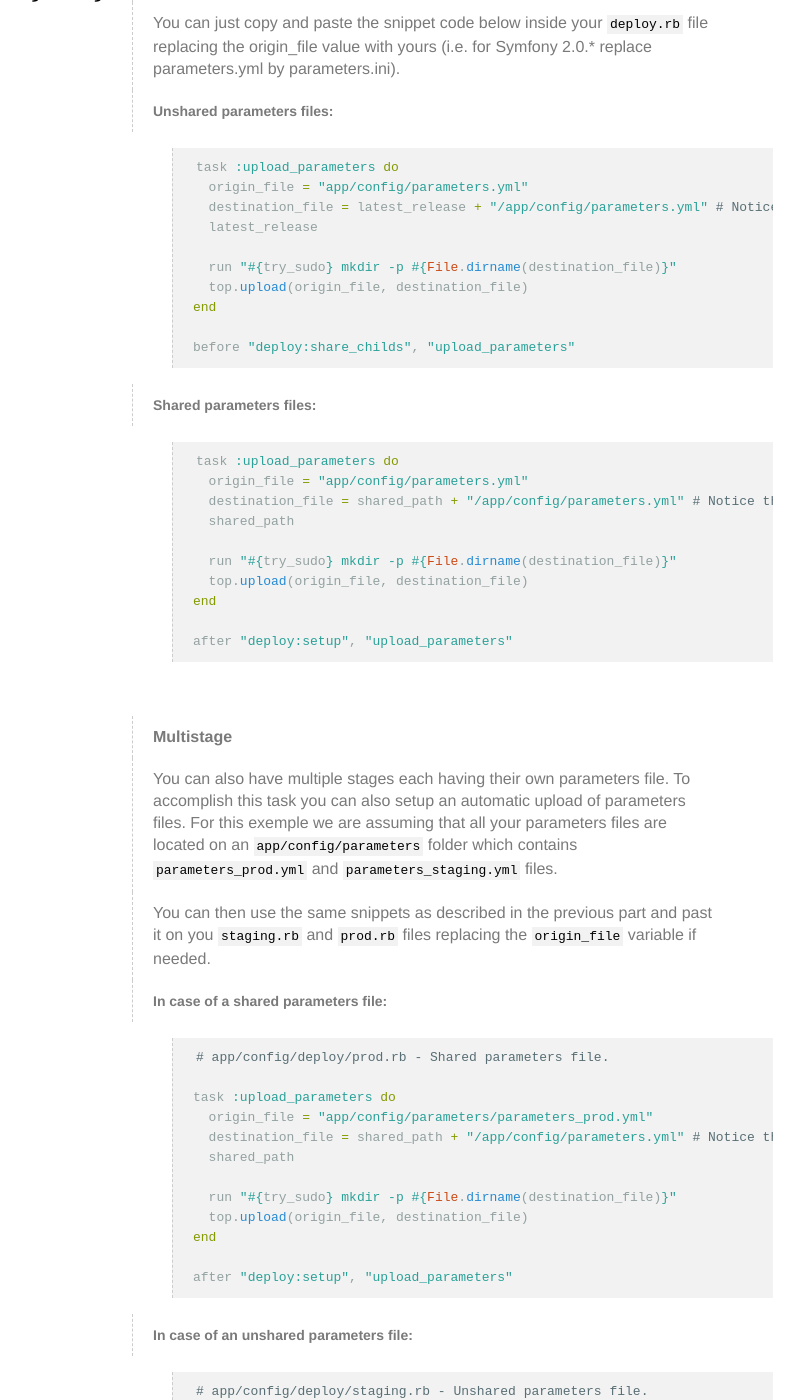
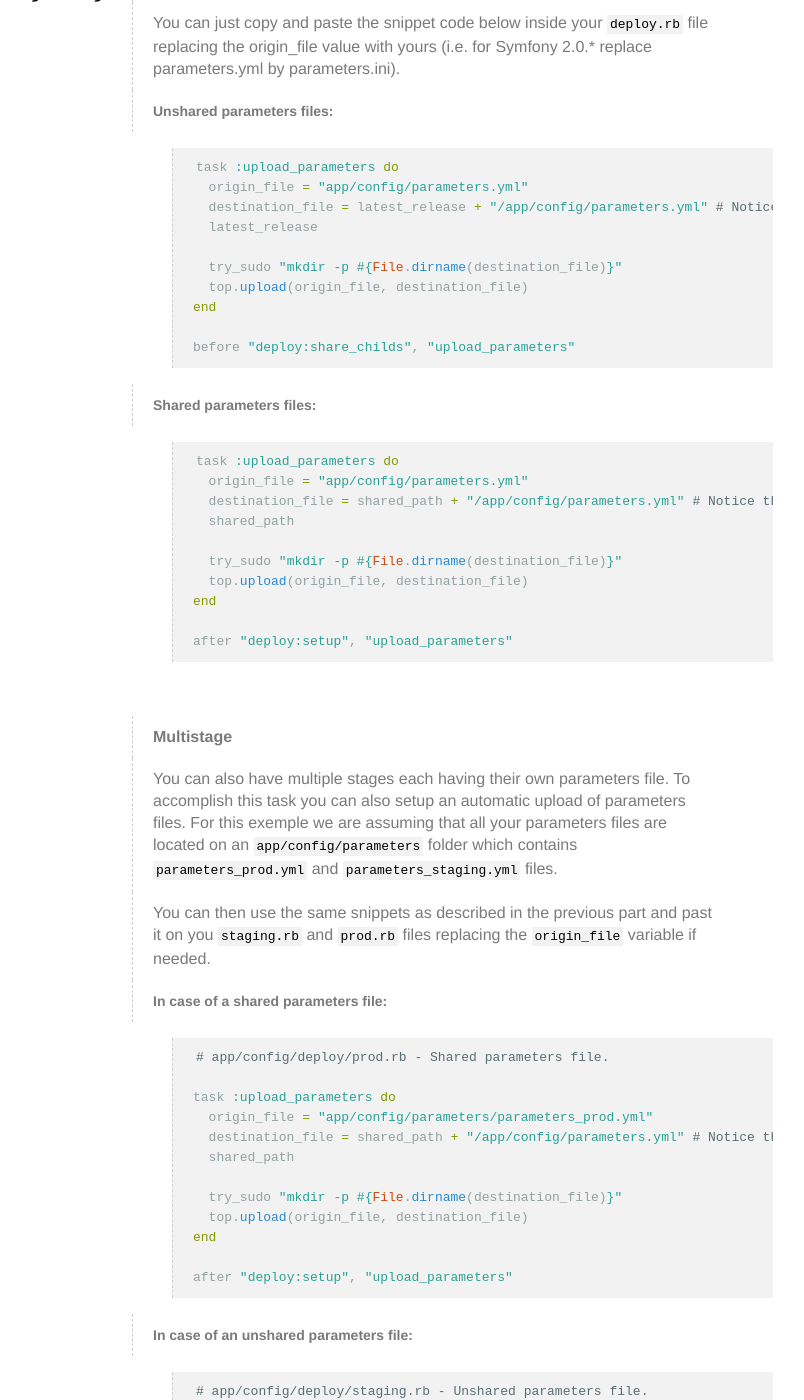
Before and after one commit to everzet/capifony, a Jekyll site: the page built from cookbook/upload-parameters-file.markdown, in a window 1280 px wide and 1400 px high, scrolled down 403 px. Shown: the whole window, without its empty margins (188-992 px from the left). Built offline with Jekyll 4.4.1, drawn with Linux system fonts in a browser that asks for light colours; nearby versions of some CDN libraries; some of the changed text lies outside the part shown.

Commit message:
Fix try_sudo command

```diff
--- a/cookbook/upload-parameters-file.markdown
+++ b/cookbook/upload-parameters-file.markdown
@@ -27,7 +27,7 @@ task :upload_parameters do
   destination_file = latest_release + "/app/config/parameters.yml" # Notice the
   latest_release
 
-  run "#{try_sudo} mkdir -p #{File.dirname(destination_file)}"
+  try_sudo "mkdir -p #{File.dirname(destination_file)}"
   top.upload(origin_file, destination_file)
 end
 
@@ -43,7 +43,7 @@ task :upload_parameters do
   destination_file = shared_path + "/app/config/parameters.yml" # Notice the
   shared_path
 
-  run "#{try_sudo} mkdir -p #{File.dirname(destination_file)}"
+  try_sudo "mkdir -p #{File.dirname(destination_file)}"
   top.upload(origin_file, destination_file)
 end
 
@@ -74,7 +74,7 @@ task :upload_parameters do
   destination_file = shared_path + "/app/config/parameters.yml" # Notice the
   shared_path
 
-  run "#{try_sudo} mkdir -p #{File.dirname(destination_file)}"
+  try_sudo "mkdir -p #{File.dirname(destination_file)}"
   top.upload(origin_file, destination_file)
 end
 
@@ -92,7 +92,7 @@ task :upload_parameters do
   destination_file = latest_release + "/app/config/parameters.yml" # Notice the
   latest_release.
 
-  run "#{try_sudo} mkdir -p #{File.dirname(destination_file)}"
+  try_sudo "mkdir -p #{File.dirname(destination_file)}"
   top.upload(origin_file, destination_file)
 end
 
@@ -125,7 +125,7 @@ task :upload_parameters do
     else
       destination_file = latest_release + "/" + relative_path
     end
-    run "#{try_sudo} mkdir -p #{File.dirname(destination_file)}"
+    try_sudo "mkdir -p #{File.dirname(destination_file)}"
 
     top.upload(origin_file, destination_file)
   end
```
